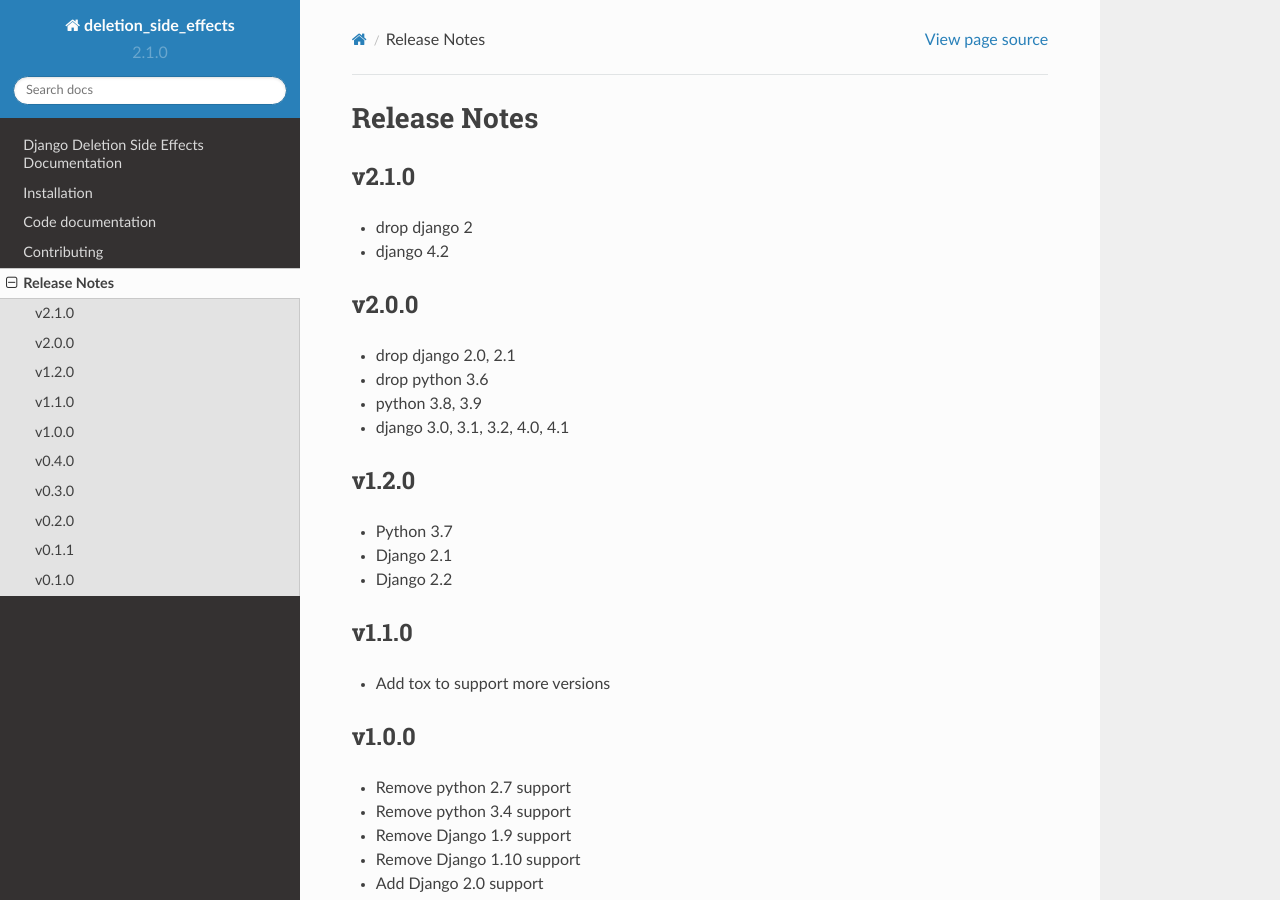
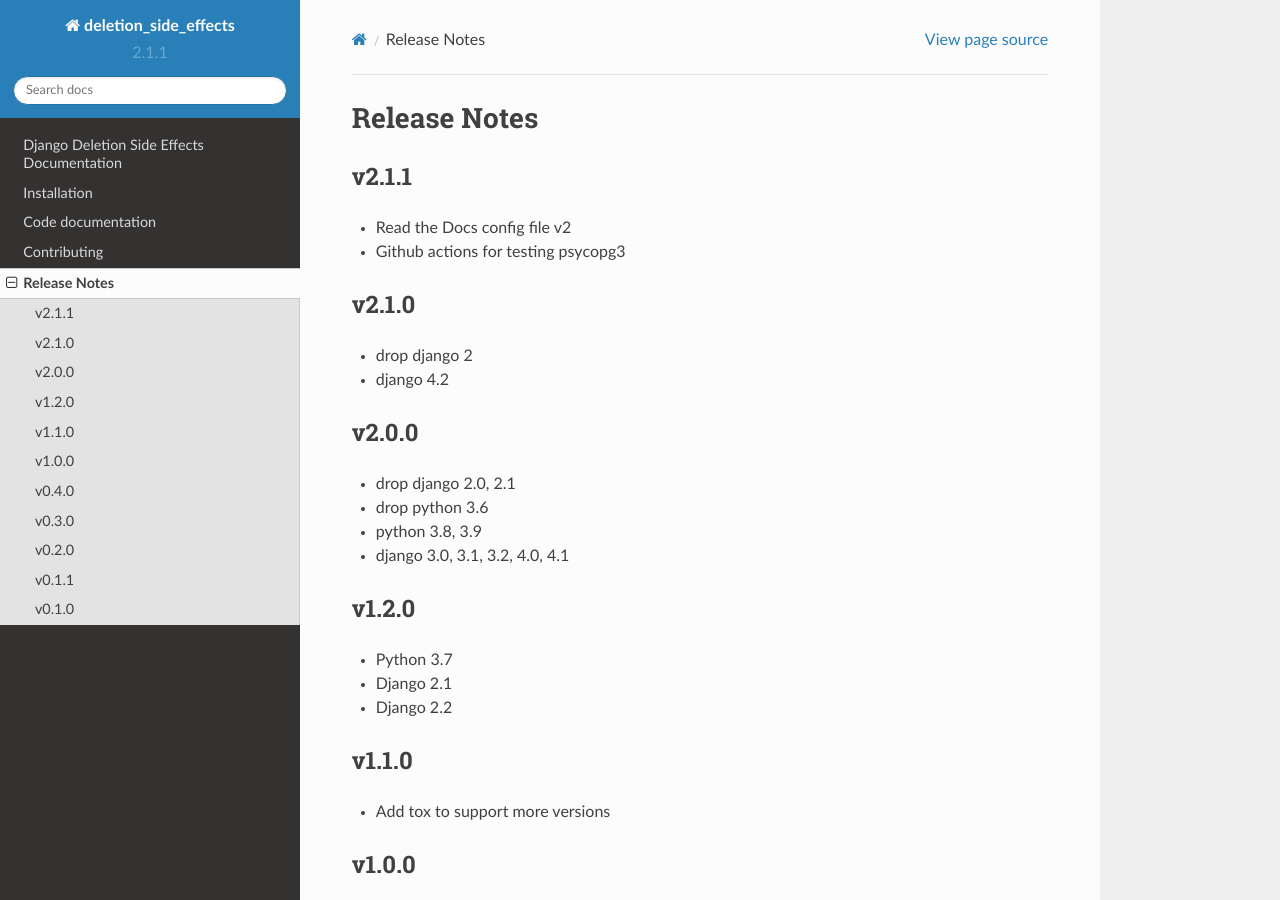
Before and after one commit to ambitioninc/django-deletion-side-effects, a Sphinx documentation site: the page built from docs/release_notes.rst, in a window 1280 px wide and 900 px high. Built offline with Sphinx 7.4.7 and the Read the Docs theme 2.0.0, drawn with Linux system fonts in a browser that asks for light colours.

Commit message:
read the docs config v2 and github acitions for psycopg3

```diff
--- a/deletion_side_effects/version.py
+++ b/deletion_side_effects/version.py
@@ -1 +1 @@
-__version__ = '2.1.0'
+__version__ = '2.1.1'
--- a/docs/release_notes.rst
+++ b/docs/release_notes.rst
@@ -1,5 +1,10 @@
 Release Notes
 =============
+
+v2.1.1
+------
+* Read the Docs config file v2
+* Github actions for testing psycopg3
 
 v2.1.0
 ------
```
Also changed, not shown: .readthedocs.yaml (added), 1 other file.
